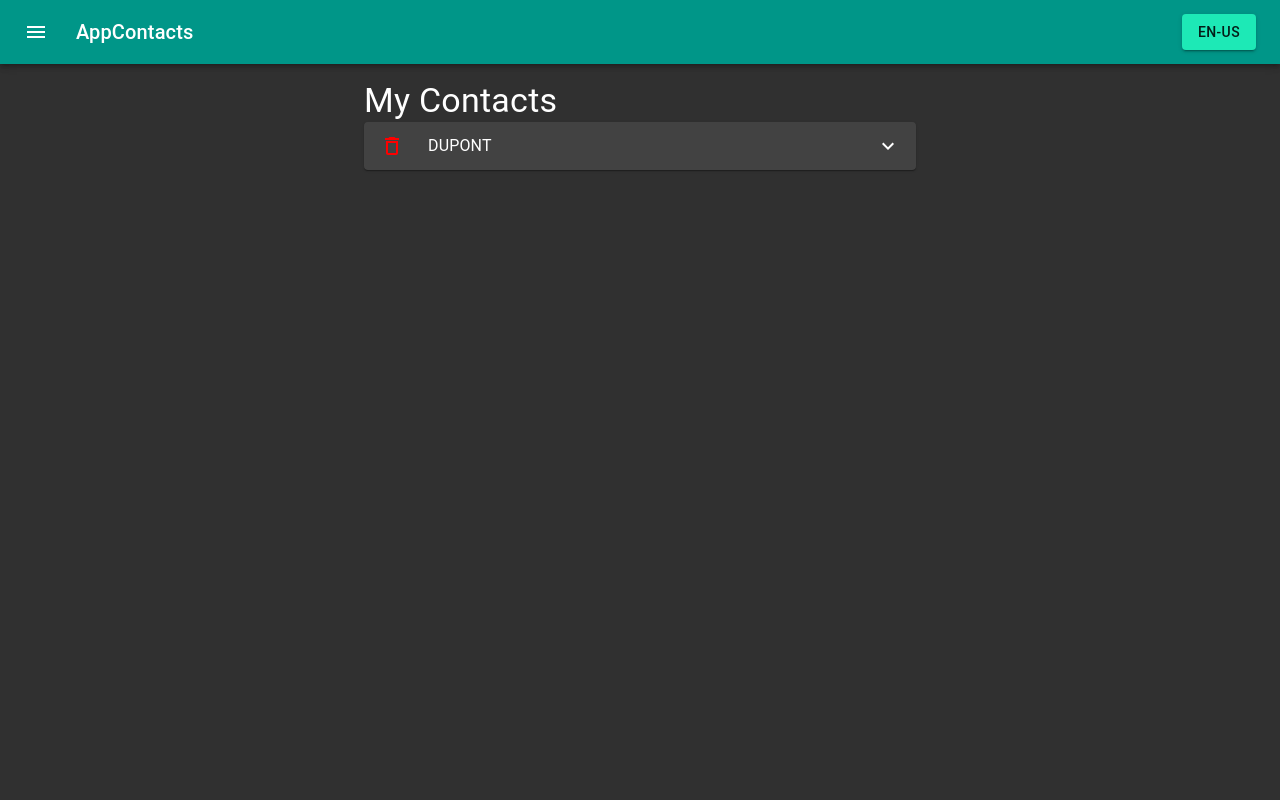
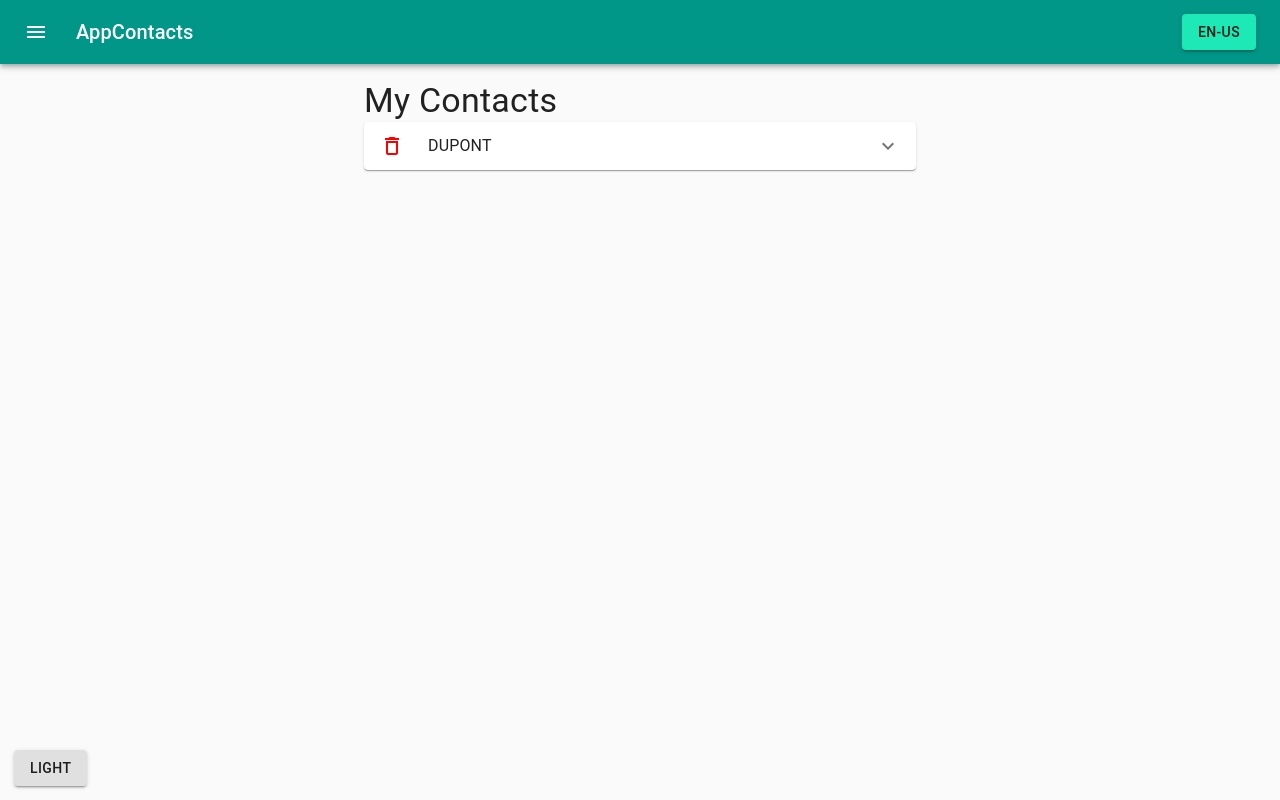
Before and after one commit to MGuillaumeF/appcontacts-react, a React (Create React App) app: page / in a window 1280 px wide. Built offline with nearby package versions, Linux system fonts and the light colour scheme.

Commit message:
Add change theme feature

```diff
--- a/src/App.tsx
+++ b/src/App.tsx
@@ -1,7 +1,7 @@
 import React, { Suspense } from 'react';
 import { HashRouter as Router, Route, Switch } from "react-router-dom";
 import { ThemeProvider } from '@material-ui/styles';
-import { Container } from '@material-ui/core';
+import { Container, Button } from '@material-ui/core';
 
 import Header from './components/header/Header';
 import ContactList from './components/contact-components/contact-list/ContactList';
@@ -9,17 +9,20 @@ import { ContactsProvider } from './components/contact-components/contact-contex
 import ContactForm from './components/contact-components/contact-form/ContactForm';
 import AboutUs from './components/about-us/AboutUs';
 import Error404 from './components/error-page/404/Error404';
-import theme from './components/themes/theme';
+import themeUI from './themes/theme';
+import { useTranslation } from 'react-i18next';
 
 function App() {
+  const [selectedTheme, changeTheme] = React.useState(themeUI.light);
+  const { t } = useTranslation();
   return (
-    <ThemeProvider theme={theme}>
+    <ThemeProvider theme={selectedTheme}>
       <Suspense fallback="loading">
         <div style={{
           minHeight: '100vh',
           marginTop: '0',
           zIndex: 1,
-          backgroundColor: theme.palette.background.default,
+          backgroundColor: selectedTheme.palette.background.default,
         }}>
           <ContactsProvider>
             <Router>
@@ -36,6 +39,7 @@ function App() {
               </Container>
             </Router>
           </ContactsProvider>
+          <Button style={{position : 'absolute', bottom : '1em', left : '1em'}} onClick={() => {changeTheme(selectedTheme.palette.type === 'light'? themeUI.dark : themeUI.light)}} variant="contained" color='default' >{t('theme.' + selectedTheme.palette.type)}</Button>
         </div>
       </Suspense>
     </ThemeProvider>
--- a/src/locales/en/translation.json
+++ b/src/locales/en/translation.json
@@ -1,5 +1,9 @@
 {
     "application-name": "AppContacts",
+    "theme" : {
+        "light" : "light",
+        "dark" : "dark"
+    },
     "components": {
         "contact-list": {
             "link": "Home",
--- a/src/locales/fr/translation.json
+++ b/src/locales/fr/translation.json
@@ -1,5 +1,9 @@
 {
     "application-name": "AppContacts",
+    "theme" : {
+        "light" : "clair",
+        "dark" : "sombre"
+    },
     "components": {
         "contact-list": {
             "link": "Accueil",
--- a/src/components/themes/theme.tsx
+++ b/src/themes/theme.tsx
@@ -1,7 +1,14 @@
 import { createMuiTheme } from '@material-ui/core/styles';
 import * as color from '@material-ui/core/colors';
 
-const theme : any = createMuiTheme({
+const light : any = createMuiTheme({
+    palette: {
+        type: 'light',
+        primary: color.teal,
+        secondary: color.teal
+    }
+});
+const dark : any = createMuiTheme({
     palette: {
         type: 'dark',
         primary: color.teal,
@@ -9,4 +16,4 @@ const theme : any = createMuiTheme({
     }
 });
 
-export default theme;
+export default {light, dark};
```
